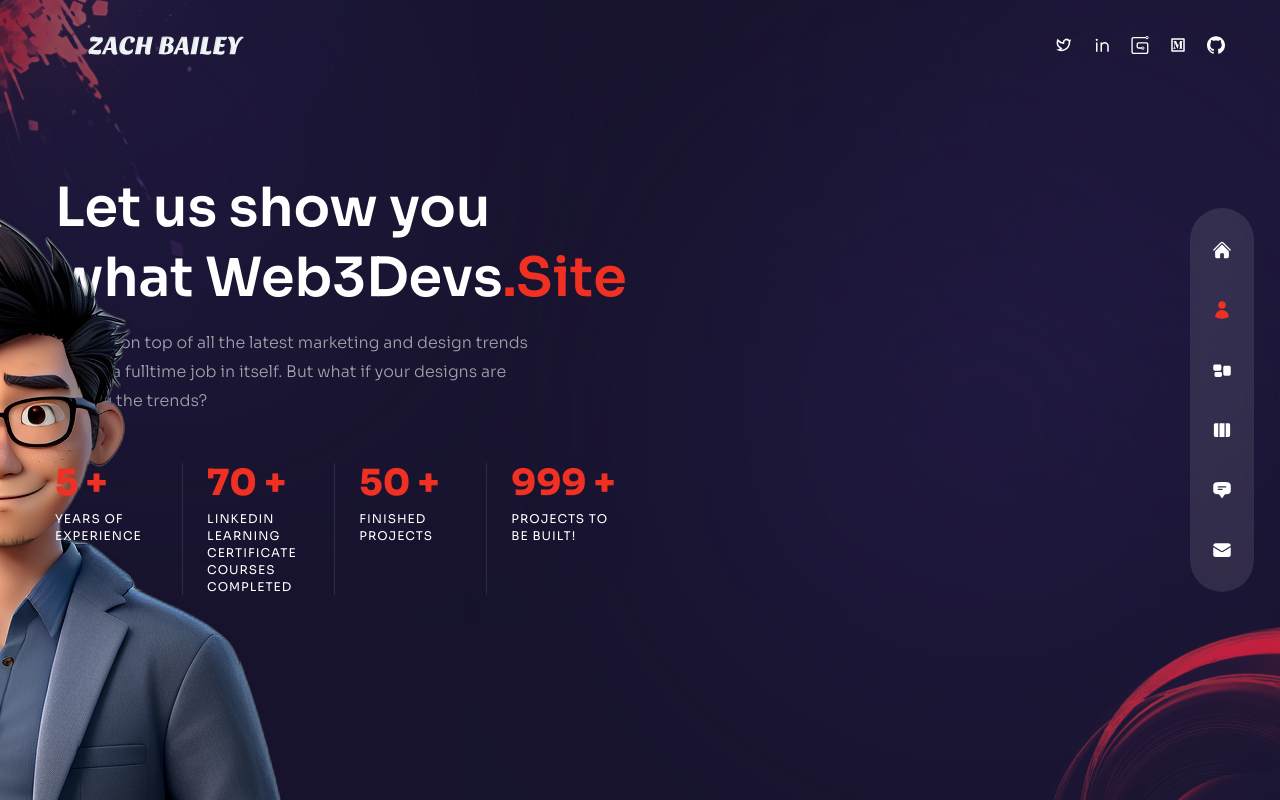
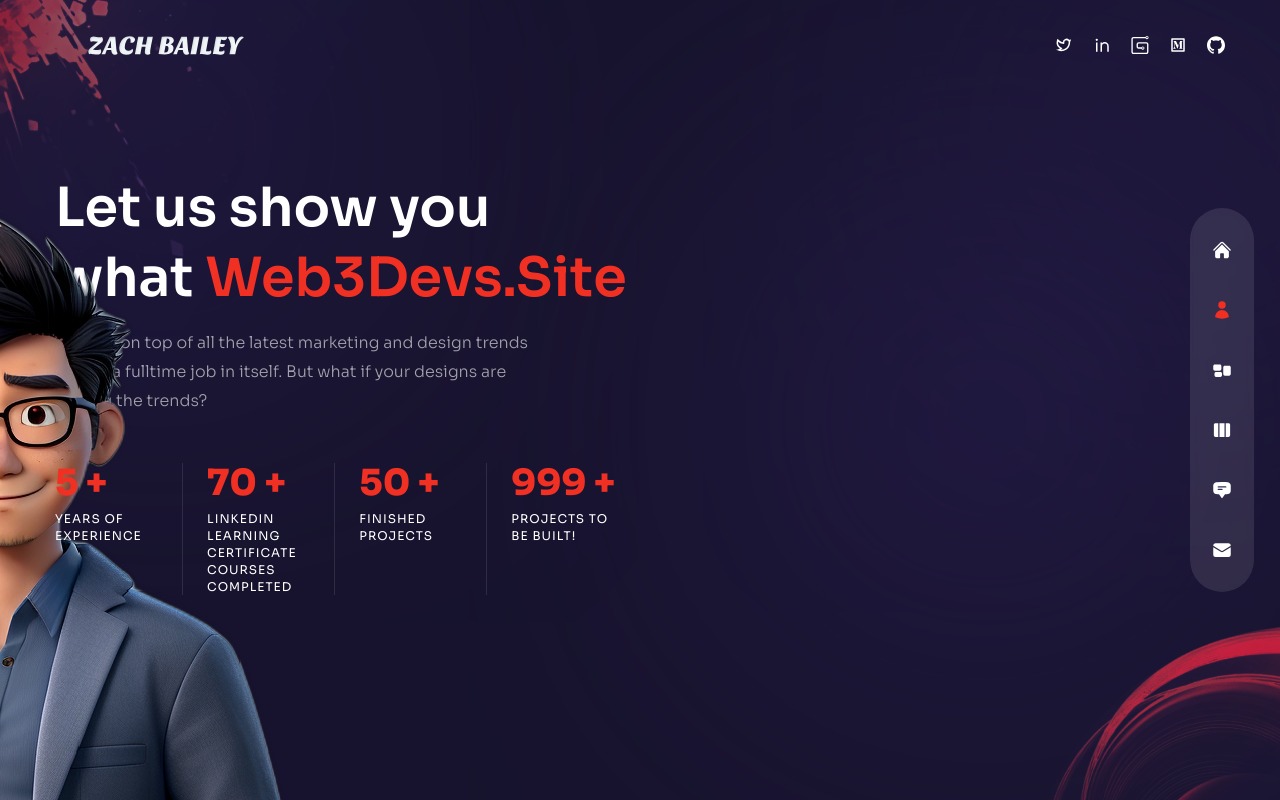
Before and after one commit to zbailey83/pixelpixx, a Next.js app: page /about in a window 1280 px wide. Built offline with nearby package versions, Linux system fonts and the light colour scheme.

Commit message:
Update index.js

```diff
--- a/pages/about/index.js
+++ b/pages/about/index.js
@@ -130,7 +130,7 @@ const About = () => {
             exit='hidden'
             className='h2'
           >
-            Let us show you what Web3Devs<span className='text-accent'>.Site</span>
+            Let us show you what <span className='text-accent'>Web3Devs.Site</span>
           </motion.h2>
           <motion.p
             variants={fadeIn('right', 0.4)}
```
